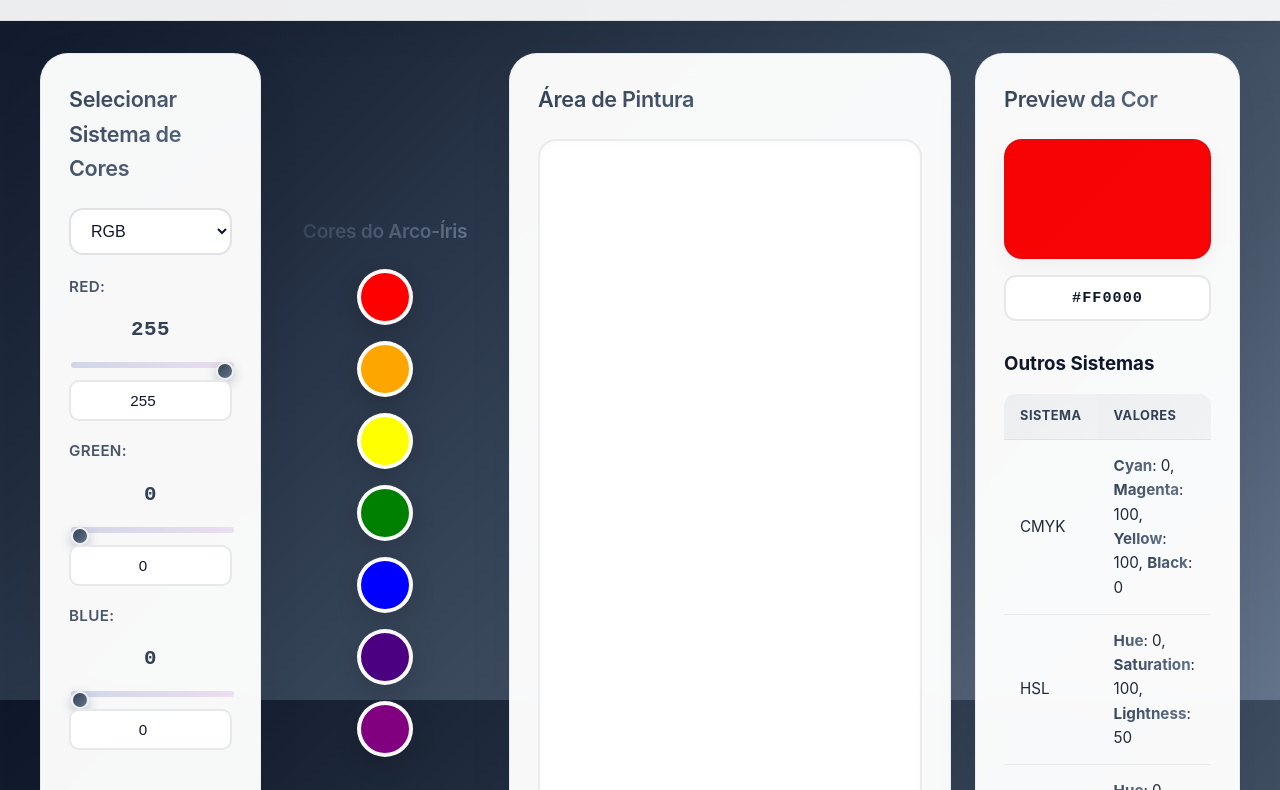
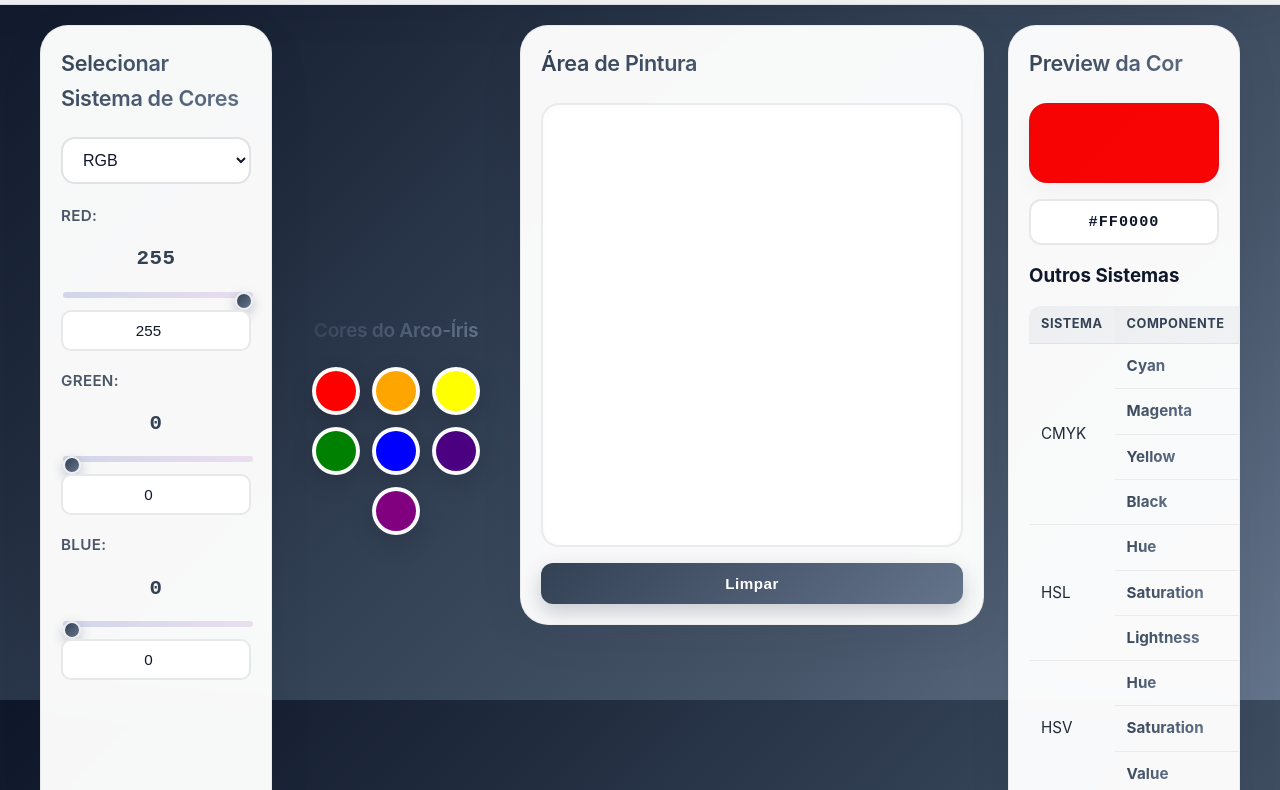
Before and after one commit to Kofion/color_conversor, a plain HTML site: page index.html in a window 1280 px wide. Shown: the part 100-890 px from the top of the page. Drawn offline with Linux system fonts and the light colour scheme.

Commit message:
Ajuste de margens e responsividade

```diff
--- a/index.html
+++ b/index.html
@@ -50,7 +50,8 @@
                     <thead>
                         <tr>
                             <th>Sistema</th>
-                            <th>Valores</th>
+                            <th>Componente</th>
+                            <th>Valor</th>
                         </tr>
                     </thead>
                     <tbody>
--- a/script.js
+++ b/script.js
@@ -228,10 +228,17 @@
     colorTableBody.innerHTML = '';
     Object.entries(systems).forEach(([sys, data]) => {
         if (sys.toLowerCase() !== currentSystem) {
-            const row = document.createElement('tr');
-            const detailed = data.labels.map((label, i) => `<strong>${label}</strong>: ${data.values[i]}`).join(', ');
-            row.innerHTML = `<td>${sys}</td><td>${detailed}</td>`;
-            colorTableBody.appendChild(row);
+            const numComponents = data.labels.length;
+            // First row with system spanning
+            const firstRow = document.createElement('tr');
+            firstRow.innerHTML = `<td rowspan="${numComponents}">${sys}</td><td><strong>${data.labels[0]}</strong></td><td>${data.values[0]}</td>`;
+            colorTableBody.appendChild(firstRow);
+            // Subsequent rows for other components
+            for (let i = 1; i < numComponents; i++) {
+                const row = document.createElement('tr');
+                row.innerHTML = `<td><strong>${data.labels[i]}</strong></td><td>${data.values[i]}</td>`;
+                colorTableBody.appendChild(row);
+            }
         }
     });
 }
--- a/styles.css
+++ b/styles.css
@@ -16,7 +16,7 @@
 /* ========== HEADER ========== */
 header {
     background: rgba(255, 255, 255, 0.92);
-    padding: 28px 40px;
+    padding: 20px 40px;
     text-align: center;
     border-bottom: 1px solid rgba(51, 65, 85, 0.1);
     backdrop-filter: blur(16px);
@@ -36,15 +36,15 @@
 
 /* ========== MAIN CONTENT ========== */
 main {
-    padding: 32px 40px 48px;
+    padding: 20px 40px 20px;
     max-width: 1440px;
     margin: 0 auto;
 }
 
 .container {
     display: grid;
-    grid-template-columns: 1fr 220px 2.2fr 1.1fr;
-    gap: 28px;
+    grid-template-columns: 1fr 220px 2.2fr 1.5fr;
+    gap: 20px;
 }
 
 /* ========== PANELS ========== */
@@ -52,10 +52,12 @@
     background: rgba(255, 255, 255, 0.97);
     border: 1px solid rgba(51, 65, 85, 0.08);
     border-radius: 28px;
-    padding: 28px;
+    padding: 20px;
     box-shadow: 0 12px 48px rgba(15, 23, 42, 0.06);
     backdrop-filter: blur(12px);
     transition: box-shadow 0.4s ease, transform 0.4s ease;
+    height: 600px;
+    overflow: auto;
 }
 
 aside:hover, section:hover {
@@ -65,6 +67,7 @@
 
 .left-panel {
     grid-column: 1;
+    height: 800px;
 }
 
 .color-palette {
@@ -76,7 +79,7 @@
     flex-direction: column;
     align-items: center;
     text-align: center;
-    min-height: 320px;
+    min-height: 150px;
     justify-content: center;
 }
 
@@ -88,6 +91,7 @@
 
 .right-panel {
     grid-column: 4;
+    height: 800px;
 }
 
 .left-panel h2,
@@ -248,14 +252,16 @@
 /* ========== RAINBOW PALETTE ========== */
 .rainbow-colors {
     display: flex;
-    flex-direction: column;
-    gap: 16px;
+    flex-direction: row;
+    gap: 12px;
     align-items: center;
+    justify-content: center;
+    flex-wrap: wrap;
 }
 
 .color-swatch {
-    width: 56px;
-    height: 56px;
+    width: 48px;
+    height: 48px;
     border-radius: 50%;
     cursor: pointer;
     border: 4px solid rgba(255, 255, 255, 0.98);
@@ -277,7 +283,7 @@
 #paint-canvas {
     display: block;
     width: 100%;
-    height: 320px;
+    height: 250px;
     background: #ffffff;
     border-radius: 18px;
     border: 2px solid rgba(51, 65, 85, 0.1);
@@ -313,7 +319,7 @@
 /* ========== COLOR PREVIEW ========== */
 #color-preview {
     width: 100%;
-    height: 120px;
+    height: 80px;
     border-radius: 18px;
     border: 2px solid rgba(51, 65, 85, 0.1);
     background: linear-gradient(135deg, rgba(51, 65, 85, 0.04), rgba(100, 116, 139, 0.04));
@@ -362,7 +368,7 @@
 
 /* ========== COLOR TABLE ========== */
 .right-panel h3 {
-    margin-top: 28px;
+    margin-top: 16px;
     margin-bottom: 16px;
 }
 
@@ -370,11 +376,12 @@
     width: 100%;
     border-collapse: separate;
     border-spacing: 0;
+    overflow-x: auto;
 }
 
 #color-table th,
 #color-table td {
-    padding: 14px 16px;
+    padding: 10px 12px;
     border-bottom: 1px solid rgba(51, 65, 85, 0.08);
     color: #1f2937;
     text-align: left;
@@ -388,15 +395,16 @@
     letter-spacing: 0.5px;
     font-size: 0.8rem;
     font-weight: 700;
-    padding: 12px 16px;
+    padding: 8px 12px;
 }
 
 #color-table th:first-child {
     border-top-left-radius: 12px;
 }
 
-#color-table th:last-child {
-    border-top-right-radius: 12px;
+#color-table th:last-child,
+#color-table td:last-child {
+    text-align: center;
 }
 
 #color-table tbody tr:hover {
@@ -465,17 +473,17 @@
     }
 
     #paint-canvas {
-        height: 300px;
+        height: 200px;
     }
 
     #color-preview {
-        height: 110px;
+        height: 70px;
         margin-bottom: 14px;
     }
 
     .color-swatch {
-        width: 50px;
-        height: 50px;
+        width: 40px;
+        height: 40px;
     }
 
     .rainbow-colors {
```
Also changed, not shown: 1 other file.
